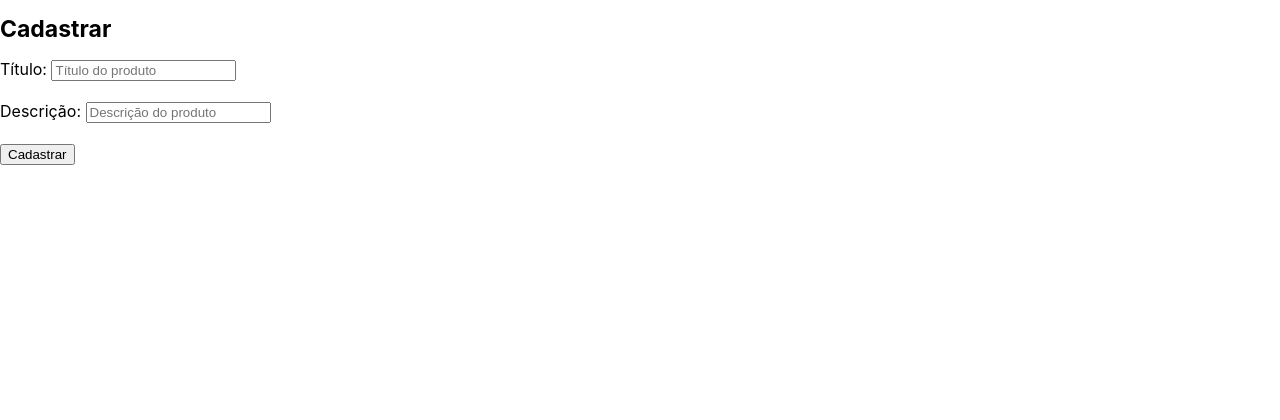
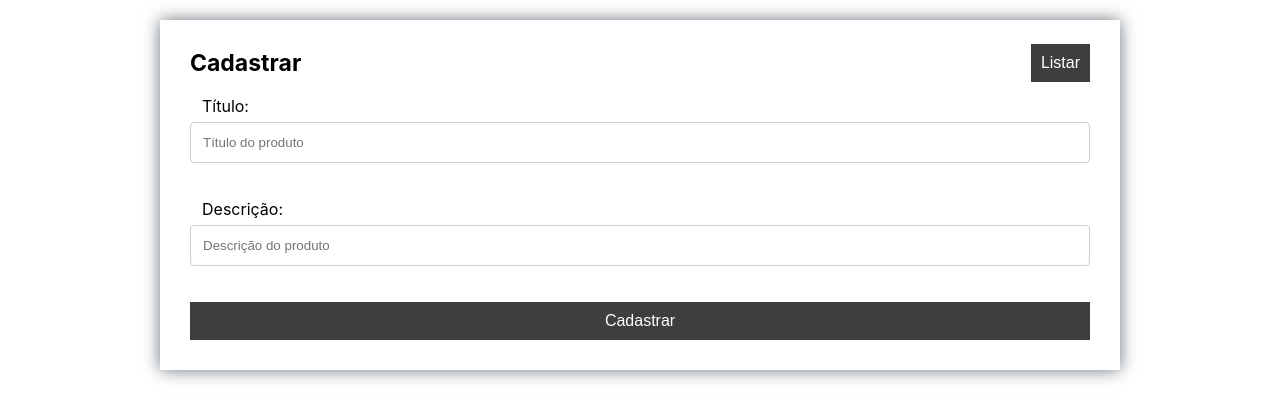
Before and after one commit to ArtSchmitz/produtos-front, a React (Create React App) app: page /cadastrar in a window 1280 px wide. Shown: the top 420 px of the page. Built offline with nearby package versions, Linux system fonts and the light colour scheme.

Commit message:
pagina de cadastro

```diff
--- a/src/pages/Cadastrar/index.js
+++ b/src/pages/Cadastrar/index.js
@@ -1,6 +1,7 @@
 import React, { useState } from "react";
 
-import { Titulo } from "./styles";
+import { Container, ConteudoForm, Titulo, ListButton, Button, AlertSucess, AlertError, Form, Label, Input} from "./styles";
+import { Link } from "react-router-dom/cjs/react-router-dom.min";
 
 export const Cadastrar = () => {
   const [produto, setProduto] = useState({
@@ -8,9 +9,9 @@ export const Cadastrar = () => {
     descricao: "",
   });
   const [status, setStatus] = useState({
-    type: '',
-    mensagem: ''
-  })
+    type: "",
+    mensagem: "",
+  });
 
   const valorInput = (e) =>
     setProduto({ ...produto, [e.target.name]: e.target.value });
@@ -25,55 +26,67 @@ export const Cadastrar = () => {
         "Content-Type": "application/json",
       },
       body: JSON.stringify({ produto }),
-     })
+    })
       .then((response) => response.json())
       .then((responseJson) => {
         // console.log(responseJson);
-        if(responseJson.erro){
+        if (responseJson.erro) {
           setStatus({
-            type: 'erro',
-            mensagem: responseJson.mensagem
-          })
-        }else{
+            type: "erro",
+            mensagem: responseJson.mensagem,
+          });
+        } else {
           setStatus({
-            type: 'sucess',
-            mensagem: responseJson.mensagem
-          })
+            type: "sucess",
+            mensagem: responseJson.mensagem,
+          });
         }
-     }).catch(() => {
-      setStatus({
-        type: 'erro',
-        mensagem: 'Erro ao cadastrar produto, tente mais tarde!'
       })
-     })
+      .catch(() => {
+        setStatus({
+          type: "erro",
+          mensagem: "Erro ao cadastrar produto, tente mais tarde!",
+        });
+      });
   };
 
   return (
-    <div>
-      <Titulo>Cadastrar</Titulo>
-      {status.type === 'erro'? <p>{status.mensagem}</p> : ""}
-      {status.type === 'sucess'? <p>{status.mensagem}</p> : ""}
-      <form onSubmit={cadProduto}>
-        <label>Título: </label>
-        <input
+    <Container>
+      <ConteudoForm>
+        <ListButton>
+          <Titulo>Cadastrar</Titulo>
+            <Link to="/">
+              <Button>Listar</Button>
+            </Link>
+          </ListButton>
+      {status.type === "erro" ? <AlertError>{status.mensagem}</AlertError> : ""}
+      {status.type === "sucess" ? (
+        <AlertSucess>{status.mensagem}</AlertSucess>
+        ) : (
+          ""
+          )}
+      <Form onSubmit={cadProduto}>
+        <Label>Título: </Label>
+        <Input
           type="text"
           name="titulo"
           placeholder="Título do produto"
           onChange={valorInput}
-        />{" "}
+          />{" "}
         <br />
         <br />
-        <label>Descrição: </label>
-        <input
+        <Label>Descrição: </Label>
+        <Input
           type="text"
           name="descricao"
           placeholder="Descrição do produto"
           onChange={valorInput}
-        />{" "}
+          />{" "}
         <br />
         <br />
-        <button type="submit">Cadastrar</button>
-      </form>
-    </div>
+        <Button type="submit">Cadastrar</Button>
+      </Form>
+     </ConteudoForm>
+    </Container>
   );
 };
--- a/src/pages/Cadastrar/styles.js
+++ b/src/pages/Cadastrar/styles.js
@@ -1,6 +1,77 @@
 import styled from "styled-components";
+
+export const Container = styled.section`
+    max-width: 960px;
+    margin: 20px auto;
+    box-shadow: 0 0 1em #6c757d;
+`;
 
 export const Titulo = styled.h1`
     color: 3e3e3e;
     font-size: 23px;
 `;
+
+export const ListButton = styled.div`
+    display: flex;
+    justify-content: space-between;
+    align-items: center;
+`;
+
+export const Button = styled.button`
+    width: 100%;
+    background: #3e3e3e;
+    color: #fff;
+    border: none;
+    font-size: 16px;
+    padding: 10px;
+
+    :hover{
+        background: #6c757d;
+        cursor: pointer;
+    }
+`;
+
+export const AlertSucess = styled.p`
+    background-color: #b1e7dd;
+    color: #0f5132;
+    margin: 20px 0;
+    border: 1px solid #badbcc;
+    border-radius: 4px;
+    padding: 7px;
+`;
+
+export const AlertError = styled.p`
+    background-color: #f8d7da;
+    color: #842029;
+    margin: 20px 0;
+    border: 1px solid #f5c2c7;
+    border-radius: 4px;
+    padding: 7px;
+`;
+
+export const ConteudoForm = styled.form`
+    max-width: 960px;
+    padding: 10px 30px 30px;
+`;
+
+export const Form = styled.form`
+    margin: 0px auto;
+`;
+
+export const Label = styled.label`
+    width: 100%;
+    padding: 12px;
+    margin-top: 6px;
+    margin-bottom: 16px;
+`;
+
+export const Input = styled.input`
+    width: 100%;
+    padding: 12px;
+    border: 1px solid #ccc;
+    border-radius: 4px;
+    box-sizing: border-box;
+    margin-top: 6px;
+    margin-bottom: 16px;
+    resize: vertical;
+`;
```
